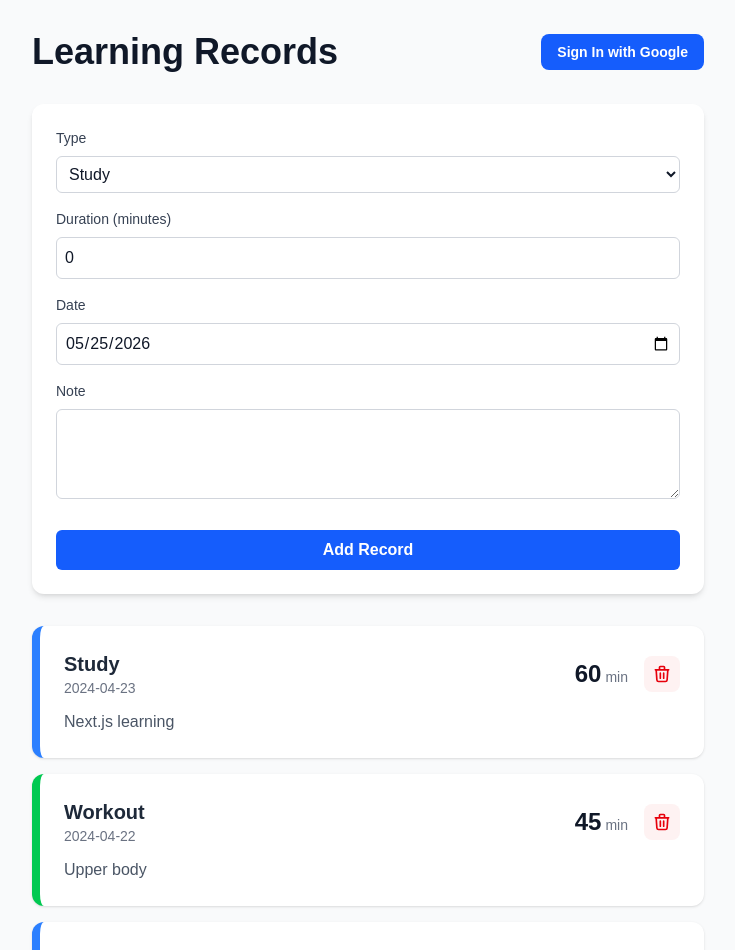
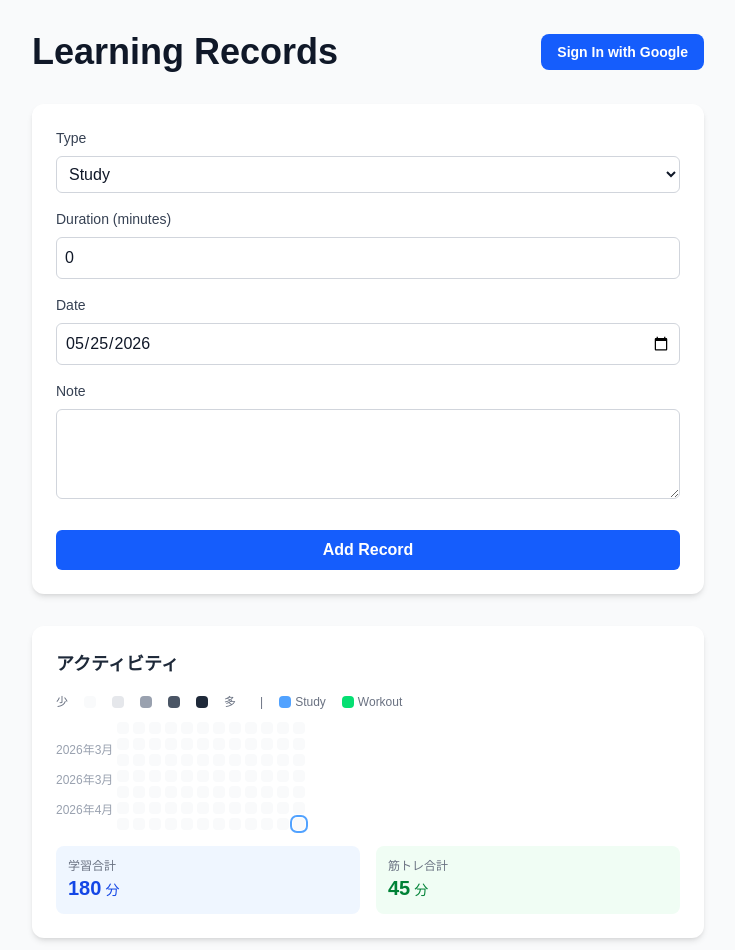
Before and after one commit to LJDJGC/routine-tracker, a Next.js app: page / in a window 1280 px wide. Shown: the top 950 px of the page, without its empty margins (272-1007 px from the left). Built offline with nearby package versions, Linux system fonts and the light colour scheme; no server answers.

Commit message:
wip: add grass visualization component (STEP 2)

```diff
--- a/src/app/page.tsx
+++ b/src/app/page.tsx
@@ -3,6 +3,7 @@
 import { useState, useEffect } from "react";
 import { Session } from "@/src/types";
 import { auth, db, googleProvider, isFirebaseAvailable } from "@/src/lib/firebase";
+import GrassCalendar from "@/src/components/GrassCalendar";
 import {
   signInWithPopup,
   signOut,
@@ -318,6 +319,11 @@ export default function Home() {
           </button>
         </form>
 
+        {/* 草の可視化 */}
+        <div className="mb-8">
+          <GrassCalendar sessions={sessions} />
+        </div>
+
         {loading ? (
           <div className="flex justify-center py-8">
             <div className="h-8 w-8 animate-spin rounded-full border-4 border-blue-500 border-t-transparent"></div>
--- /dev/null
+++ b/src/components/GrassCalendar.tsx
@@ -0,0 +1,249 @@
+"use client";
+
+import { useMemo } from "react";
+import type { Session } from "@/src/types";
+
+// 各タイプの色設定（shadeレベル: 0〜4）
+const TYPE_COLORS: Record<string, string[]> = {
+  study: [
+    "bg-blue-50 dark:bg-blue-950",
+    "bg-blue-200 dark:bg-blue-800",
+    "bg-blue-400 dark:bg-blue-600",
+    "bg-blue-600 dark:bg-blue-400",
+    "bg-blue-800 dark:bg-blue-300",
+  ],
+  workout: [
+    "bg-green-50 dark:bg-green-950",
+    "bg-green-200 dark:bg-green-800",
+    "bg-green-400 dark:bg-green-600",
+    "bg-green-600 dark:bg-green-400",
+    "bg-green-800 dark:bg-green-300",
+  ],
+};
+
+// デフォルト色（該当タイプがない場合）
+const DEFAULT_COLORS = [
+  "bg-gray-50 dark:bg-zinc-800",
+  "bg-gray-200 dark:bg-zinc-700",
+  "bg-gray-400 dark:bg-zinc-600",
+  "bg-gray-600 dark:bg-zinc-500",
+  "bg-gray-800 dark:bg-zinc-400",
+];
+
+// 1日の集計データ
+type DayData = {
+  date: string;       // "YYYY-MM-DD"
+  total: number;      // 合計時間（分）
+  byType: Record<string, number>; // タイプごとの時間
+  dominantType: string; // 最も多かったタイプ
+};
+
+// 各タイプの強度レベルを計算（0〜4）
+function getLevel(minutes: number, maxMinutes: number): number {
+  if (minutes === 0) return 0;
+  if (maxMinutes === 0) return 1;
+  const ratio = minutes / maxMinutes;
+  if (ratio <= 0.1) return 0;
+  if (ratio <= 0.25) return 1;
+  if (ratio <= 0.5) return 2;
+  if (ratio <= 0.75) return 3;
+  return 4;
+}
+
+// 日単位でデータを集計
+function aggregateByDate(sessions: Session[]): Map<string, DayData> {
+  const map = new Map<string, DayData>();
+
+  for (const s of sessions) {
+    if (!map.has(s.date)) {
+      map.set(s.date, {
+        date: s.date,
+        total: 0,
+        byType: {},
+        dominantType: "",
+      });
+    }
+    const day = map.get(s.date)!;
+    day.total += s.duration;
+    day.byType[s.type] = (day.byType[s.type] || 0) + s.duration;
+  }
+
+  // 支配的なタイプを計算
+  for (const day of map.values()) {
+    let maxType = "";
+    let maxVal = 0;
+    for (const [type, val] of Object.entries(day.byType)) {
+      if (val > maxVal) {
+        maxVal = val;
+        maxType = type;
+      }
+    }
+    day.dominantType = maxType;
+  }
+
+  return map;
+}
+
+// 年月のラベルを生成（例: "2026年6月"）
+function formatMonthLabel(date: Date): string {
+  return `${date.getFullYear()}年${date.getMonth() + 1}月`;
+}
+
+// 曜日の日本語表記
+const WEEKDAY_LABELS = ["月", "火", "水", "木", "金", "土", "日"];
+
+type Props = {
+  sessions: Session[];
+  weeks?: number; // 表示する週数（デフォルト12週=約3ヶ月）
+};
+
+export default function GrassCalendar({ sessions, weeks = 12 }: Props) {
+  // 集計データと最大値をメモ化
+  const { dayMap, maxDayMinutes } = useMemo(() => {
+    const map = aggregateByDate(sessions);
+    let max = 0;
+    for (const day of map.values()) {
+      if (day.total > max) max = day.total;
+    }
+    return { dayMap: map, maxDayMinutes: max };
+  }, [sessions]);
+
+  // 表示期間の日付配列を生成
+  const days = useMemo(() => {
+    const today = new Date();
+    today.setHours(0, 0, 0, 0);
+    const result: Date[] = [];
+    const totalDays = weeks * 7;
+    for (let i = totalDays - 1; i >= 0; i--) {
+      const d = new Date(today);
+      d.setDate(d.getDate() - i);
+      result.push(d);
+    }
+    return result;
+  }, [weeks]);
+
+  // 週ごとに分割（7日ずつ）
+  const weeksList = useMemo(() => {
+    const list: Date[][] = [];
+    for (let i = 0; i < days.length; i += 7) {
+      list.push(days.slice(i, i + 7));
+    }
+    return list;
+  }, [days]);
+
+  // 月のラベルを計算（最初の週のみ表示）
+  const monthLabels = useMemo(() => {
+    const labels: { index: number; label: string }[] = [];
+    let lastMonth = -1;
+    weeksList.forEach((week, idx) => {
+      const month = week[6] ? week[6].getMonth() : week[0].getMonth();
+      if (month !== lastMonth) {
+        labels.push({ index: idx, label: formatMonthLabel(week[0]) });
+        lastMonth = month;
+      }
+    });
+    return labels;
+  }, [weeksList]);
+
+  function dateKey(d: Date): string {
+    return `${d.getFullYear()}-${String(d.getMonth() + 1).padStart(2, "0")}-${String(d.getDate()).padStart(2, "0")}`;
+  }
+
+  return (
+    <div className="rounded-xl bg-white p-6 shadow-md dark:bg-zinc-900">
+      <h2 className="mb-4 text-lg font-bold text-gray-800 dark:text-zinc-100">
+        アクティビティ
+      </h2>
+
+      {/* 凡例 */}
+      <div className="mb-3 flex items-center gap-4 text-xs text-gray-500 dark:text-zinc-400">
+        <span>少</span>
+        {[0, 1, 2, 3, 4].map((level) => (
+          <span
+            key={level}
+            className={`inline-block h-3 w-3 rounded-sm ${DEFAULT_COLORS[level]}`}
+          />
+        ))}
+        <span>多</span>
+        <span className="ml-2">|</span>
+        <span className="flex items-center gap-1">
+          <span className="inline-block h-3 w-3 rounded-sm bg-blue-400" />
+          Study
+        </span>
+        <span className="flex items-center gap-1">
+          <span className="inline-block h-3 w-3 rounded-sm bg-green-400" />
+          Workout
+        </span>
+      </div>
+
+      {/* カレンダーグリッド */}
+      <div className="flex gap-1">
+        {/* 月ラベル */}
+        <div className="flex flex-col justify-start gap-0 pt-5 text-xs text-gray-400 dark:text-zinc-500">
+          {monthLabels.map((m) => (
+            <span key={m.index} style={{ marginTop: m.index === 0 ? 0 : 14 }}>
+              {m.label}
+            </span>
+          ))}
+        </div>
+
+        {/* 週のグリッド */}
+        <div className="flex gap-1">
+          {weeksList.map((week, wi) => (
+            <div key={wi} className="flex flex-col gap-1">
+              {week.map((d) => {
+                const dk = dateKey(d);
+                const dayData = dayMap.get(dk);
+                const total = dayData?.total || 0;
+                const dominantType = dayData?.dominantType || "";
+                const colors = TYPE_COLORS[dominantType] || DEFAULT_COLORS;
+                const level = getLevel(total, maxDayMinutes);
+
+                const isToday =
+                  d.toDateString() === new Date().toDateString();
+
+                return (
+                  <div
+                    key={dk}
+                    title={`${dk}: ${total > 0 ? `${total}分` : "記録なし"}`}
+                    className={`h-3 w-3 rounded-sm ${colors[level]} ${isToday ? "ring-2 ring-blue-400 ring-offset-1 dark:ring-offset-zinc-900" : ""}`}
+                  />
+                );
+              })}
+            </div>
+          ))}
+        </div>
+      </div>
+
+      {/* サマリー */}
+      {dayMap.size > 0 && (
+        <div className="mt-4 grid grid-cols-2 gap-4 text-sm">
+          <div className="rounded-lg bg-blue-50 p-3 dark:bg-blue-950">
+            <p className="text-xs text-gray-500 dark:text-zinc-400">
+              学習合計
+            </p>
+            <p className="text-xl font-bold text-blue-700 dark:text-blue-300">
+              {Array.from(dayMap.values()).reduce(
+                (sum, d) => sum + (d.byType["study"] || 0),
+                0
+              )}
+              <span className="ml-1 text-sm font-normal">分</span>
+            </p>
+          </div>
+          <div className="rounded-lg bg-green-50 p-3 dark:bg-green-950">
+            <p className="text-xs text-gray-500 dark:text-zinc-400">
+              筋トレ合計
+            </p>
+            <p className="text-xl font-bold text-green-700 dark:text-green-300">
+              {Array.from(dayMap.values()).reduce(
+                (sum, d) => sum + (d.byType["workout"] || 0),
+                0
+              )}
+              <span className="ml-1 text-sm font-normal">分</span>
+            </p>
+          </div>
+        </div>
+      )}
+    </div>
+  );
+}
```
